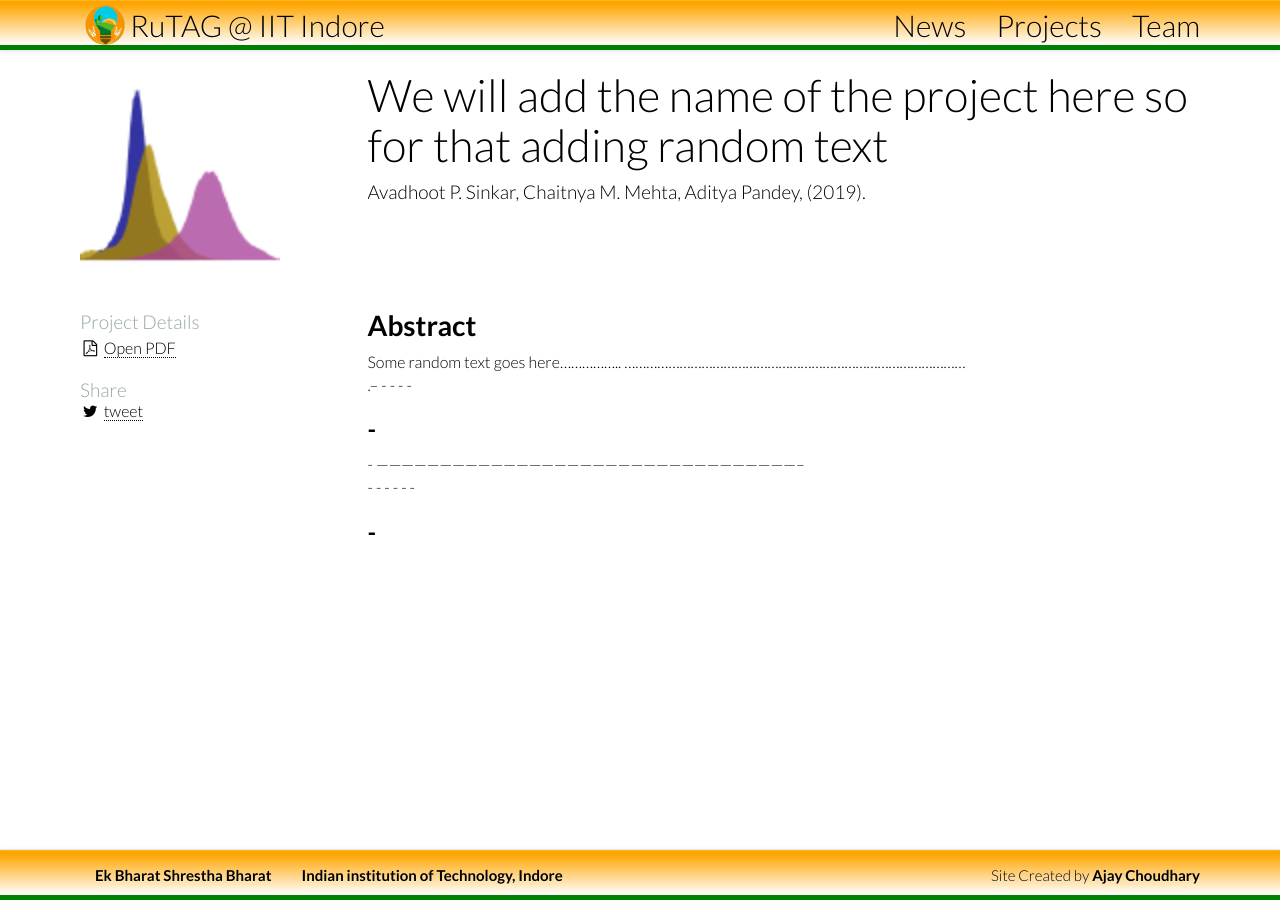
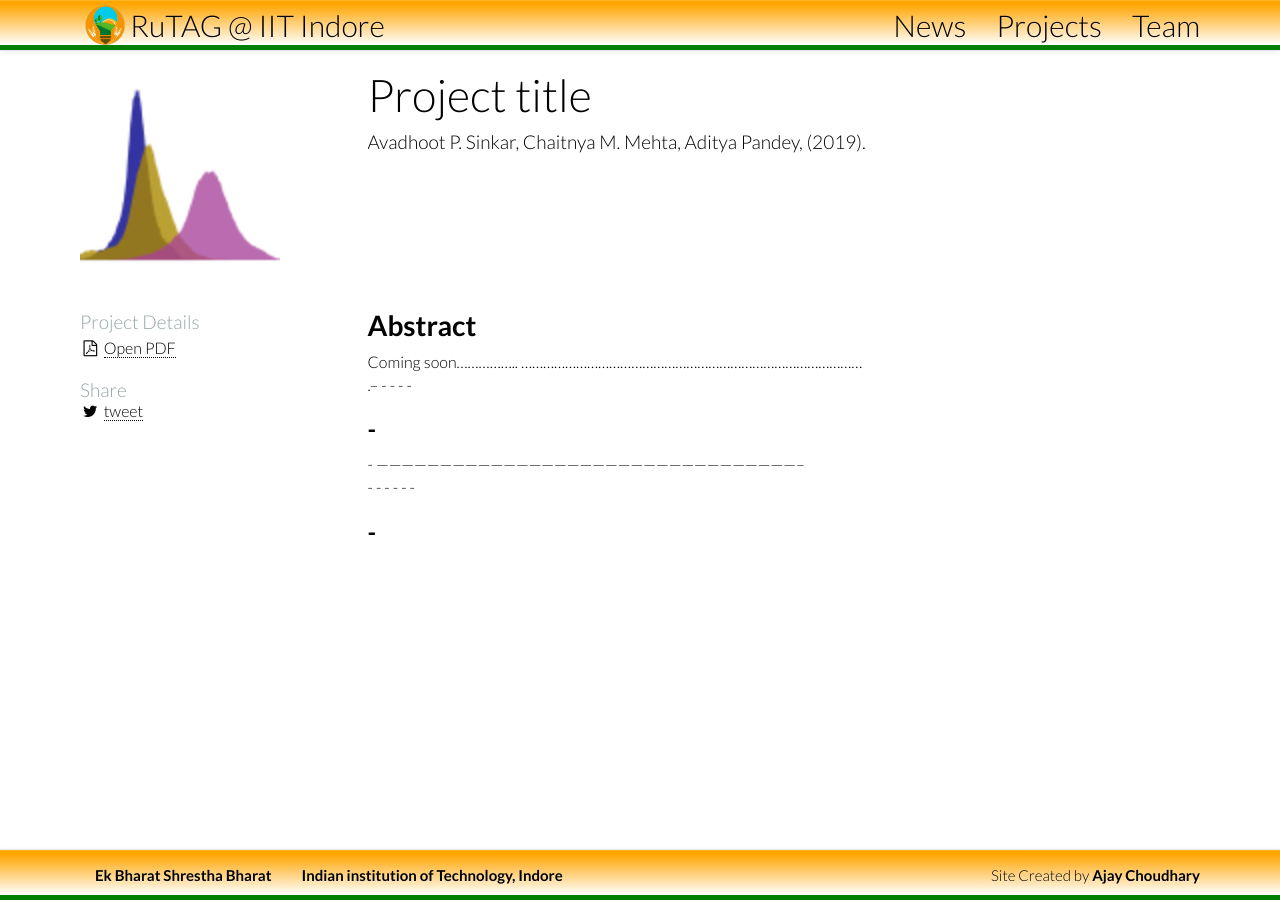
Before and after one commit to ajayiiti/rutag, a Jekyll site: the page built from projects/_posts/2020-03-15-project3.md, in a window 1280 px wide. Built offline with Jekyll 4.4.1, drawn with Linux system fonts in a browser that asks for light colours; nearby versions of some CDN libraries.

Commit message:
Update 2020-03-15-project3.md

```diff
--- a/projects/_posts/2020-03-15-project3.md
+++ b/projects/_posts/2020-03-15-project3.md
@@ -1,6 +1,6 @@
 ---
 layout: project
-title: "We will add the name of the project here so for that adding random text"
+title: "Project title"
 year: "2019"
 status: "Ongoing"
 nickname: tower-climbing-hexapod
@@ -18,7 +18,7 @@ tags: [wall climbing Hexapod,Shape Memory Alloy]
 # Abstract
 
 
-Some random text goes here.................
+Coming soon.................
 .............................................................................................<br>
 .--
 -
```
